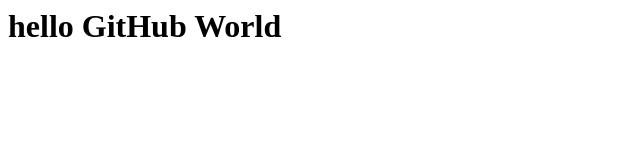
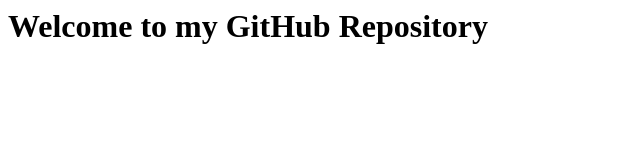
Before and after one commit to thuong142/first-repo, a plain HTML site: page index.html in a window 1280 px wide. Shown: the whole page, without its empty margins (0-640 px from the left). Drawn offline with Linux system fonts and the light colour scheme.

Commit message:
Update index.html content

```diff
--- a/index.html
+++ b/index.html
@@ -1 +1 @@
-<html><body><h1>hello GitHub World</h1></body></html>
+<html><body><h1>Welcome to my GitHub Repository</h1></body></html>
```
